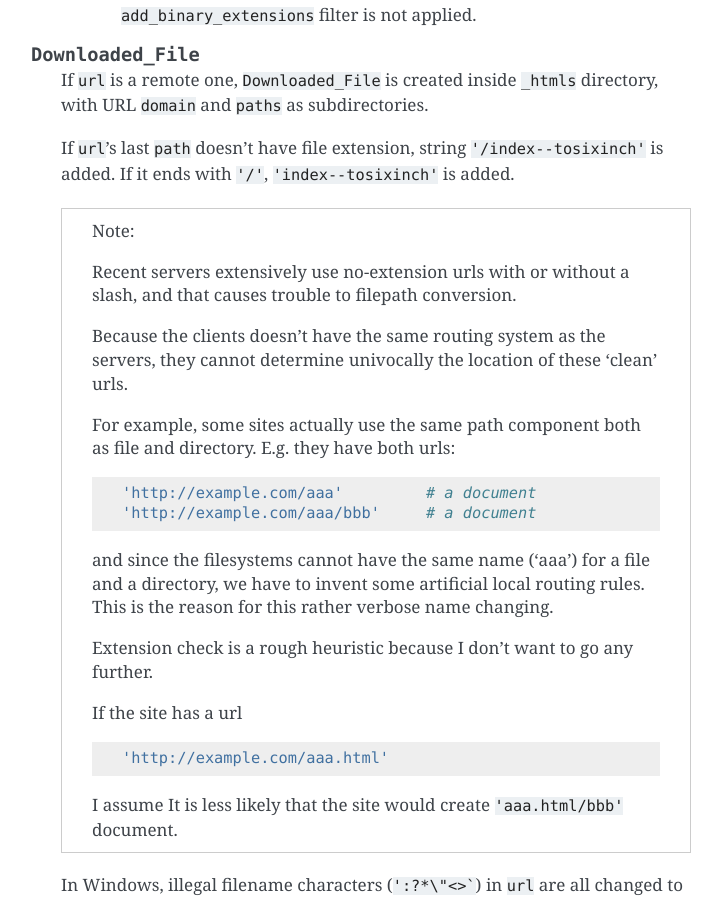
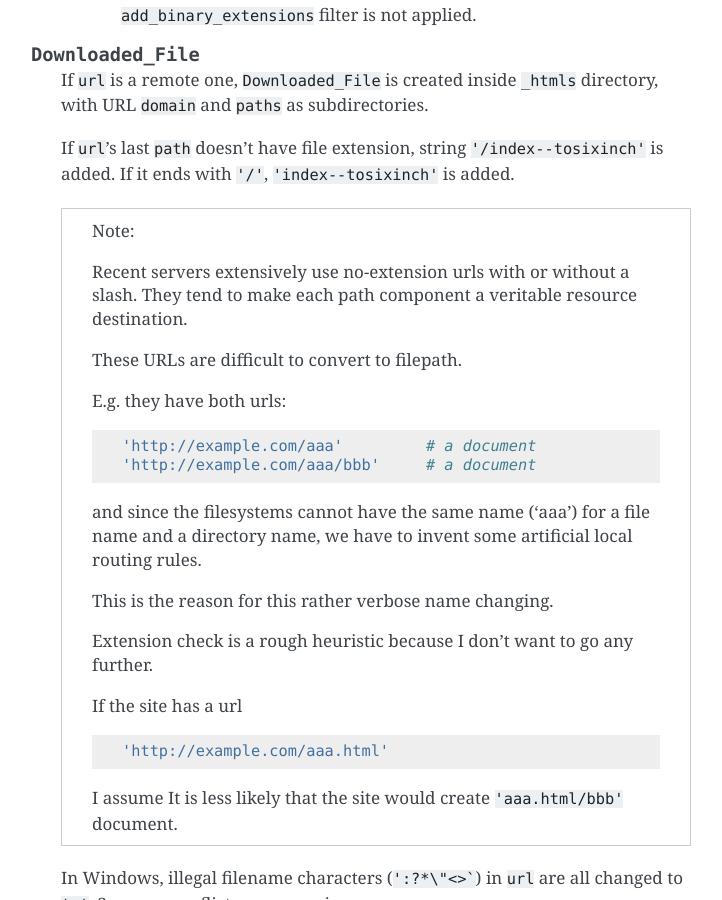
Before and after one commit to openandclose/tosixinch, a Sphinx documentation site: the page built from docs/overview.rst, in a window 1280 px wide and 900 px high, scrolled down 2907 px. Shown: the whole window, without its empty margins (389-1111 px from the left). Built offline with Sphinx 7.4.7, drawn with Linux system fonts in a browser that asks for light colours.

Commit message:
[small edits] (repository wide)

```diff
--- a/docs/overview.rst
+++ b/docs/overview.rst
@@ -165,22 +165,20 @@ But disposing of the files (deleting or moving) is users' job.
 
     .. note::
 
-        Recent servers extensively use no-extension urls with or without a slash,
-        and that causes trouble to filepath conversion.
+        Recent servers extensively use no-extension urls with or without a slash.
+        They tend to make each path component a veritable resource destination.
 
-        Because the clients doesn't have the same routing system as the servers,
-        they cannot determine univocally the location of these 'clean' urls.
+        These URLs are difficult to convert to filepath.
 
-        For example, some sites actually use the same path component
-        both as file and directory.
         E.g. they have both urls::
 
             'http://example.com/aaa'         # a document
             'http://example.com/aaa/bbb'     # a document
 
         and since the filesystems cannot have the same name ('aaa')
-        for a file and a directory,
+        for a file name and a directory name,
         we have to invent some artificial local routing rules.
+
         This is the reason for this rather verbose name changing.
 
         Extension check is a rough heuristic
```
Also changed, not shown: 2 other files.
